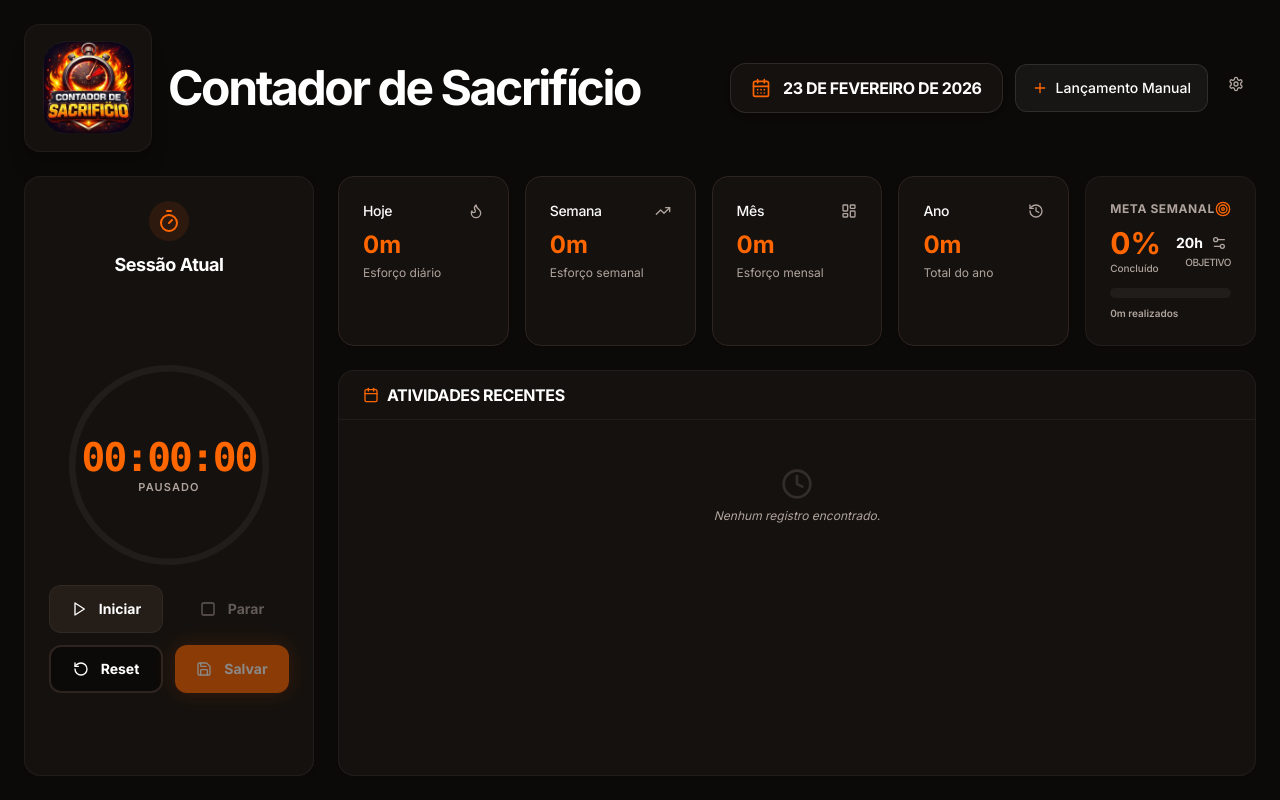
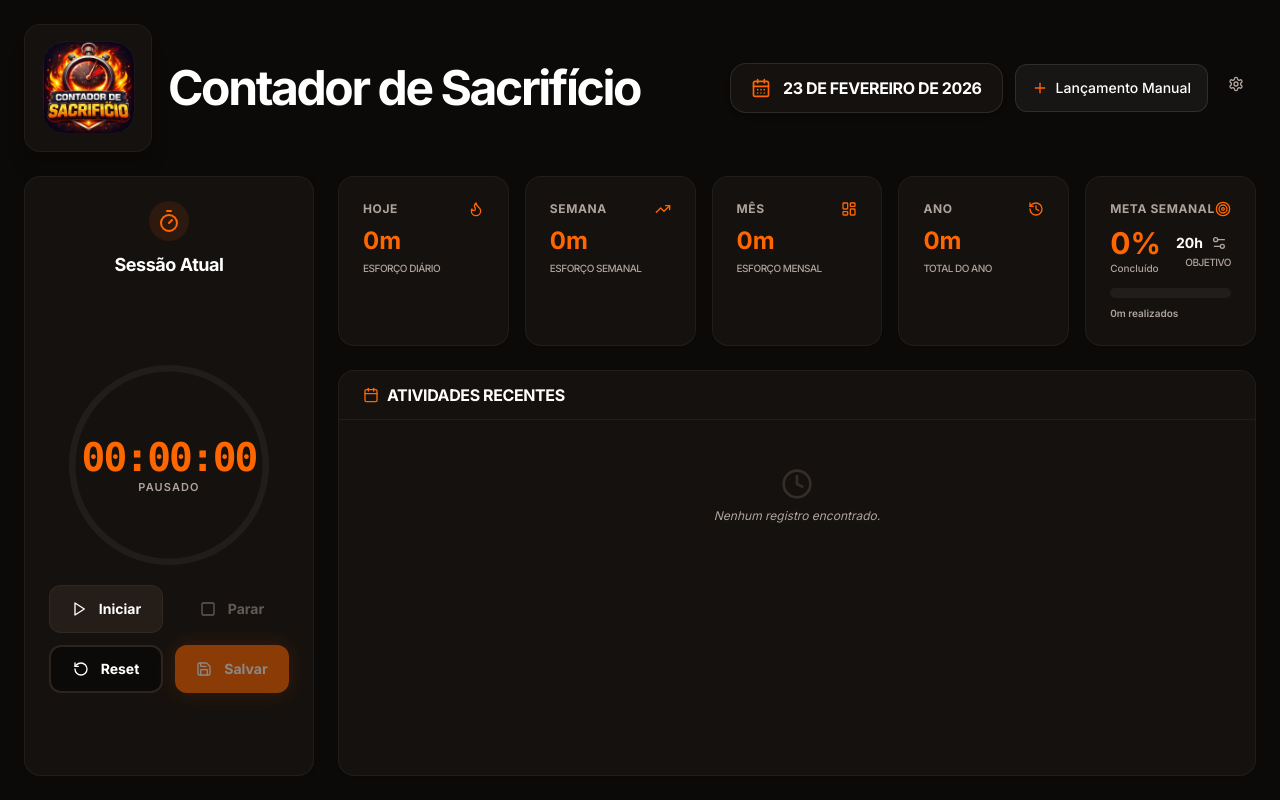
Before and after one commit to isaquesda99/Contador-de-Sacrif-cio, a Next.js app: page / in a window 1280 px wide. Built offline with nearby package versions, Linux system fonts and the light colour scheme.

Commit message:
Improve SummaryCard styling and layout
Updated styles for SummaryCard component to enhance visual appearance.

```diff
--- a/src/components/study/SummaryCard.tsx
+++ b/src/components/study/SummaryCard.tsx
@@ -11,14 +11,14 @@ interface SummaryCardProps {
 
 export function SummaryCard({ title, totalSeconds, icon: Icon, description }: SummaryCardProps) {
   return (
-    <Card className="overflow-hidden transition-all hover:shadow-md">
+    <Card className="overflow-hidden transition-all hover:shadow-lg border border-white/5 bg-card shadow-sm h-full">
       <CardHeader className="flex flex-row items-center justify-between space-y-0 pb-2">
-        <CardTitle className="text-sm font-medium">{title}</CardTitle>
-        <Icon className="h-4 w-4 text-muted-foreground" />
+        <CardTitle className="text-xs font-bold uppercase tracking-wider text-muted-foreground">{title}</CardTitle>
+        <Icon className="h-4 w-4 text-primary" />
       </CardHeader>
       <CardContent>
-        <div className="text-2xl font-bold text-primary">{formatTimeSummary(totalSeconds)}</div>
-        <p className="text-xs text-muted-foreground mt-1">
+        <div className="text-2xl font-black text-primary">{formatTimeSummary(totalSeconds)}</div>
+        <p className="text-[10px] text-muted-foreground mt-1 font-medium uppercase tracking-tighter">
           {description}
         </p>
       </CardContent>
```
